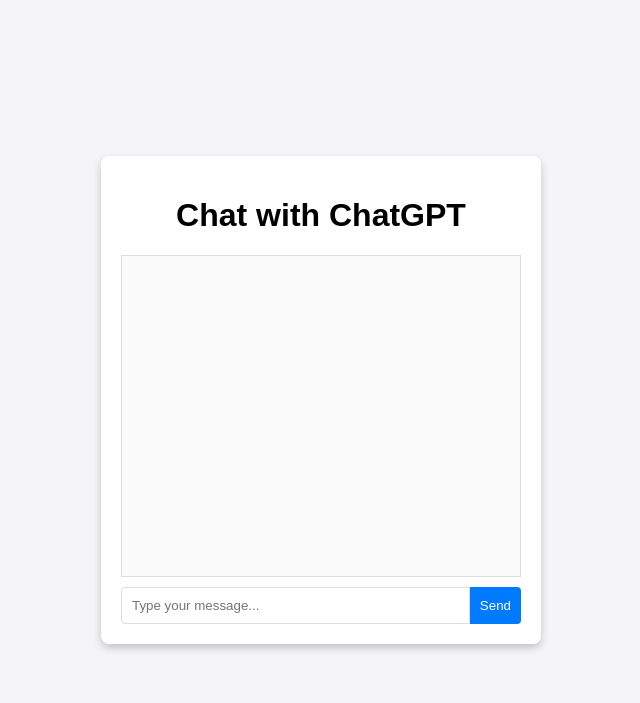
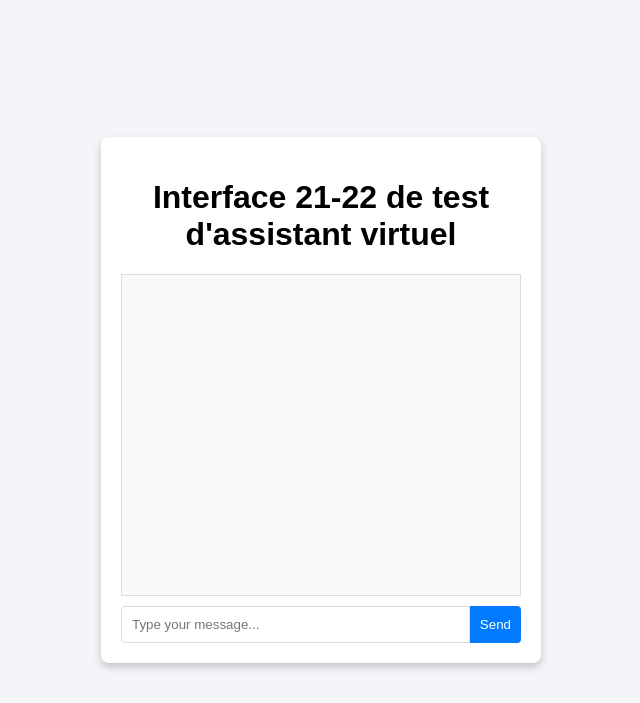
Before and after one commit to SalomeAdrien/testchatAPI, a Flask app: page / in a window 1280 px wide. Shown: the top 703 px of the page, without its empty margins (319-959 px from the left). Run offline with Flask 3, Linux system fonts and the light colour scheme.

Commit message:
Update index.html

```diff
--- a/templates/index.html
+++ b/templates/index.html
@@ -8,7 +8,7 @@
 </head>
 <body>
     <div class="container">
-        <h1>Chat with ChatGPT</h1>
+        <h1>Interface 21-22 de test d'assistant virtuel</h1>
         <div id="chat-box"></div>
         <form id="chat-form">
             <input type="text" id="user-input" placeholder="Type your message..." required>
```
